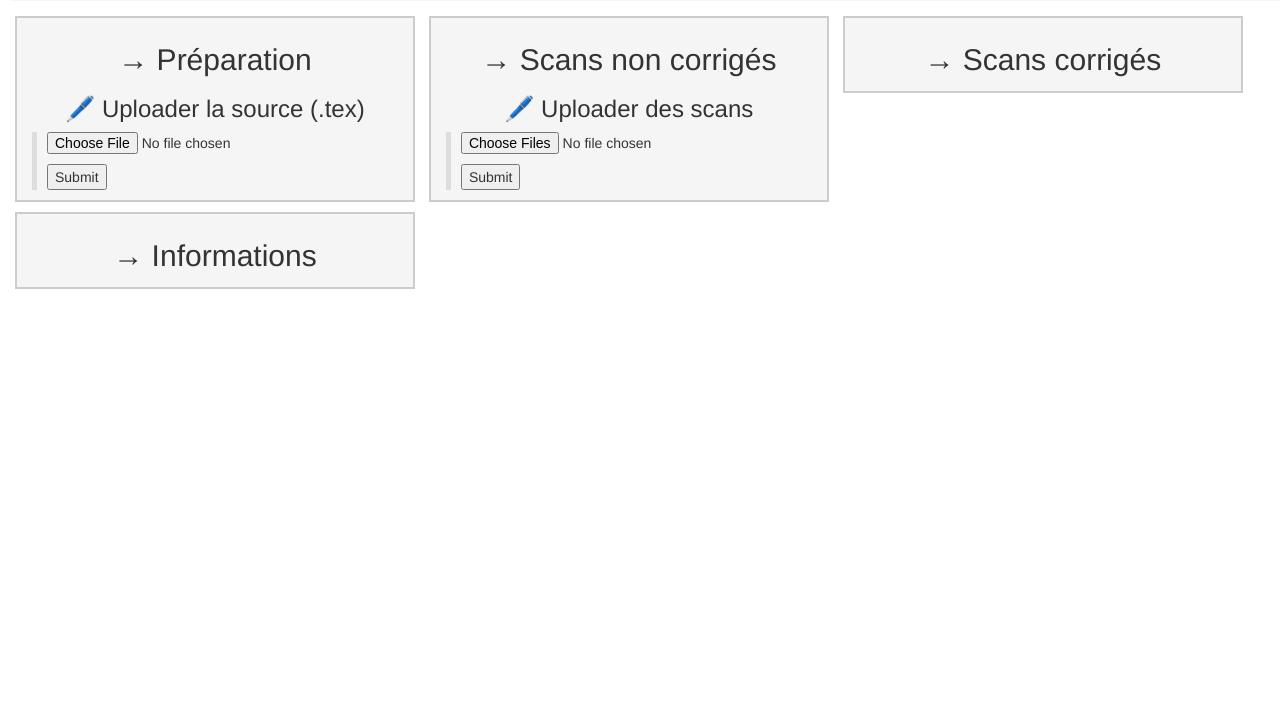
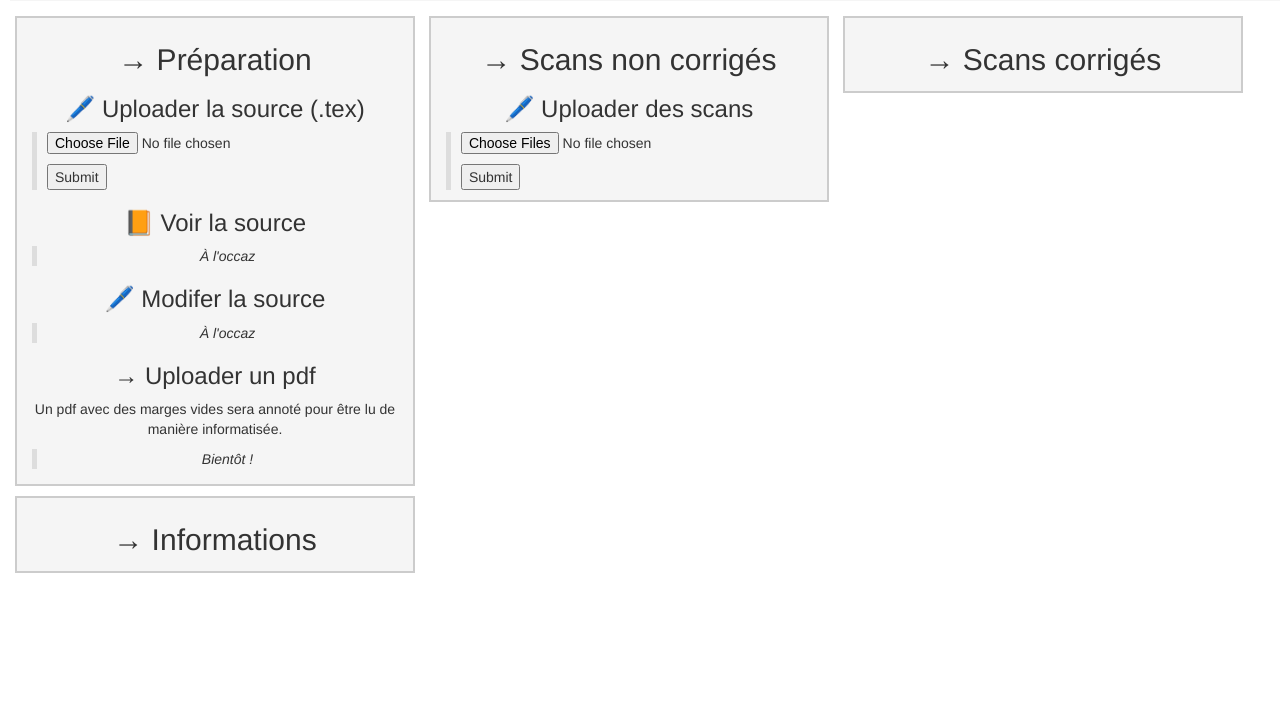
Before and after one commit to robertvandeneynde/sierra, a Django app: template sierra/templates/sierra/project.html in a window 1280 px wide. Shown: the part 139-848 px from the top of the page. Before the commit the page ends 428 px from the top, so only its background shows below. Run offline with Django 3.2, Linux system fonts and the light colour scheme; the template is opened without the code that fills it, so the values that code supplies are empty; some libraries are stand-ins or nearby versions.

Commit message:
Compile & Upload

```diff
--- a/mysite/settings.py
+++ b/mysite/settings.py
@@ -117,4 +117,4 @@ STATIC_URL = '/static/'
 
 # AMC (auto-mulitple-choice)
 # http://auto-multiple-choice.net/
-AMC_BASE_PATH = '/home/robert/amc/'
+AMC_BASE_PATH = os.path.expanduser('~/amc')
--- a/sierra/amc_templates/options.xml
+++ b/sierra/amc_templates/options.xml
@@ -59,7 +59,7 @@ Regards.</email_text>
   <regroupement_type>STUDENTS</regroupement_type>
   <seuil>0.15</seuil>
   <seuil_up>1</seuil_up>
-  <texsrc>%PROJET/bareme.tex</texsrc>
+  <texsrc>%PROJET/source.tex</texsrc>
   <verdict>%(ID)
 Mark: %s/%m (total score: %S/%M)</verdict>
   <verdict_q>&quot;%s/%m&quot;</verdict_q>
--- a/sierra/models.py
+++ b/sierra/models.py
@@ -14,6 +14,7 @@ def FK(*args, **kwargs):
 class AmcProject(Model):
     # Fields
     rel_path = CharField(max_length=100, unique=True)  # if not startswith('/'): relative to settings.AMC_BASE_PATH
+    #does_compile = BooleanField(default=False)
 
     # Class attributes
     root_path = Path(settings.AMC_BASE_PATH)
@@ -45,6 +46,9 @@ class AmcProject(Model):
     def has_source(self) -> bool:
         return (self.abs_path / 'source.tex').is_file()
 
+    def does_compile(self) -> bool:
+        return (self.abs_path / 'subject.pdf').is_file()
+
     def source_stat(self):
         import os
         stat = os.stat(self.abs_path / 'source.tex')
--- a/sierra/templates/sierra/index.html
+++ b/sierra/templates/sierra/index.html
@@ -112,7 +112,7 @@
             */
 
             .info {
-                font-variant: italics;
+                font-style: italic;
                 font-size: 75%;
             }
         </style>
--- a/sierra/templates/sierra/project.html
+++ b/sierra/templates/sierra/project.html
@@ -96,6 +96,9 @@
                     margin-left: 0;
                 }
             }
+            .info {
+                font-style: italic;
+            }
 
             /*
             input[type='checkbox'] {
@@ -131,6 +134,11 @@
             {# <h4>Fichiers</h4> #}
             {% if project.has_source %}
                 <p><code>source.tex</code> {{ project.source_stat }}</p>
+                {% if project.does_compile %}
+                Compilation succeeded, here is a link to [the pdf](subject.pdf)
+                {% else %}
+                Your file does not compile, click here to see the latex log.
+                {% endif %}
             {% else %}
                 <p>No source yet, upload it !</p>
             {% endif %}
@@ -147,6 +155,19 @@
                     <input type="submit"/>
                 </form>
             </section>
+            <h3>📙 Voir la source</h3>
+            <section>
+                <p class="info">À l'occaz</p>
+            </section>
+            <h3>🖊️ Modifer la source</h3>
+            <section>
+                <p class="info">À l'occaz</p>
+            </section>
+            <h3>→ Uploader un pdf</h3>
+            <p>Un pdf avec des marges vides sera annoté pour être lu de manière informatisée.</p>
+            <section>
+                <p class="info">Bientôt !</p>
+            </section>
         </article>
 
         <article>
@@ -155,7 +176,7 @@
             <section>
                 <form action="/raw/project/upload_scans/" method="POST" enctype="multipart/form-data">
                     {% csrf_token %}
-                    <p><input type="file" multiple></p>
+                    <p><input name="scans" type="file" multiple></p>
                     <input type="hidden" name="project_id" value="{{project.id}}"/>
                     <input type="submit"/>
                 </form>
--- a/sierra/urls.py
+++ b/sierra/urls.py
@@ -16,7 +16,7 @@ urlpatterns = [
     path('raw/import_from_filesystem/', views.import_from_filesystem),
 
     path('raw/project/upload_source/', views.project_upload_source),
-    # path('raw/project/upload_scans/', views.project_upload_scans),
+    path('raw/project/upload_scans/', views.project_upload_scans),
 
     path('project/<likeid>/', views.project_detail),
 ]
```
Also changed, not shown: sierra/views.py (+63 -3 lines).
